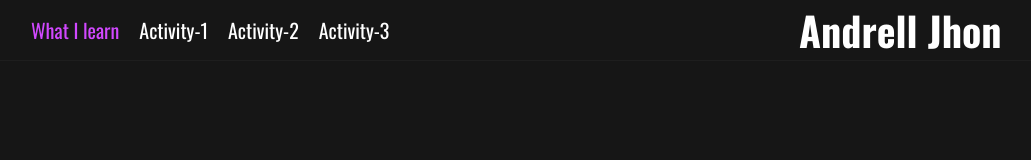
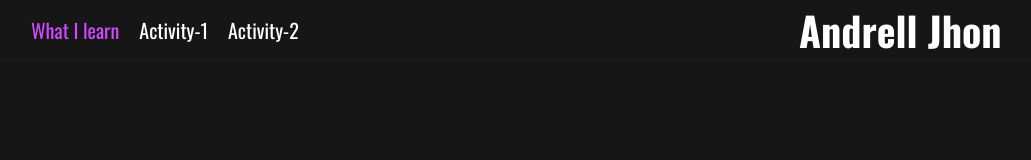
Before and after one commit to andrell098x/aaaaaaaa, a plain HTML site: page index.html in a window 1280 px wide. Shown: the top 160 px of the page, without its empty margins (97-1128 px from the left). Drawn offline with nearby package versions, Linux system fonts and the light colour scheme.

Commit message:
Update index.html

```diff
--- a/index.html
+++ b/index.html
@@ -12,7 +12,7 @@
             <li><a id="act">What I learn</a></li>
             <li><a href="./activity1/index.html">Activity-1</a></li>
             <li><a href="./activity2/index.html">Activity-2</a></li>
-            <li><a href="#">Activity-3</a></li>
+
         </ul>
         <h1>Andrell Jhon</h1>
     </header>
```
